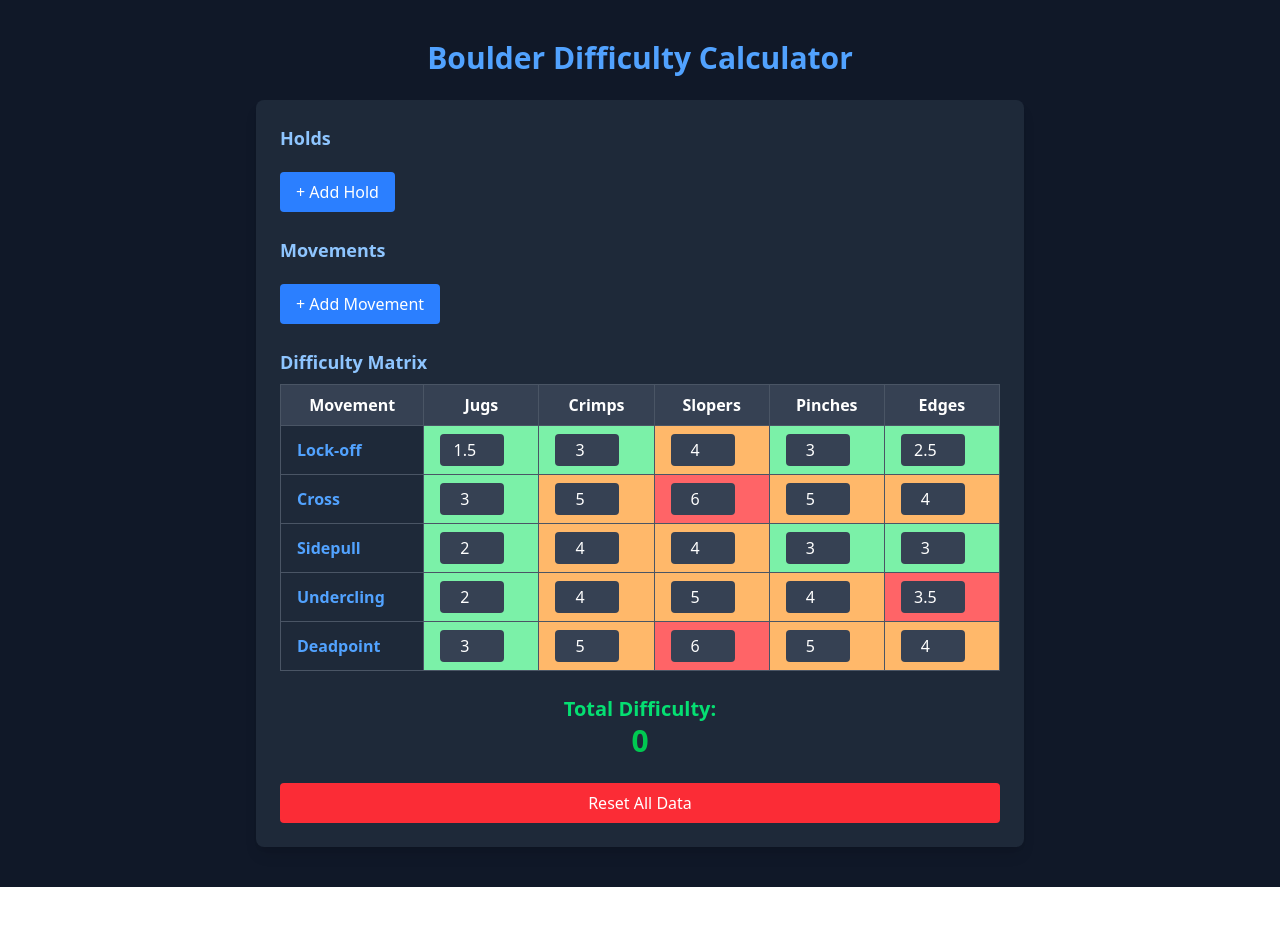
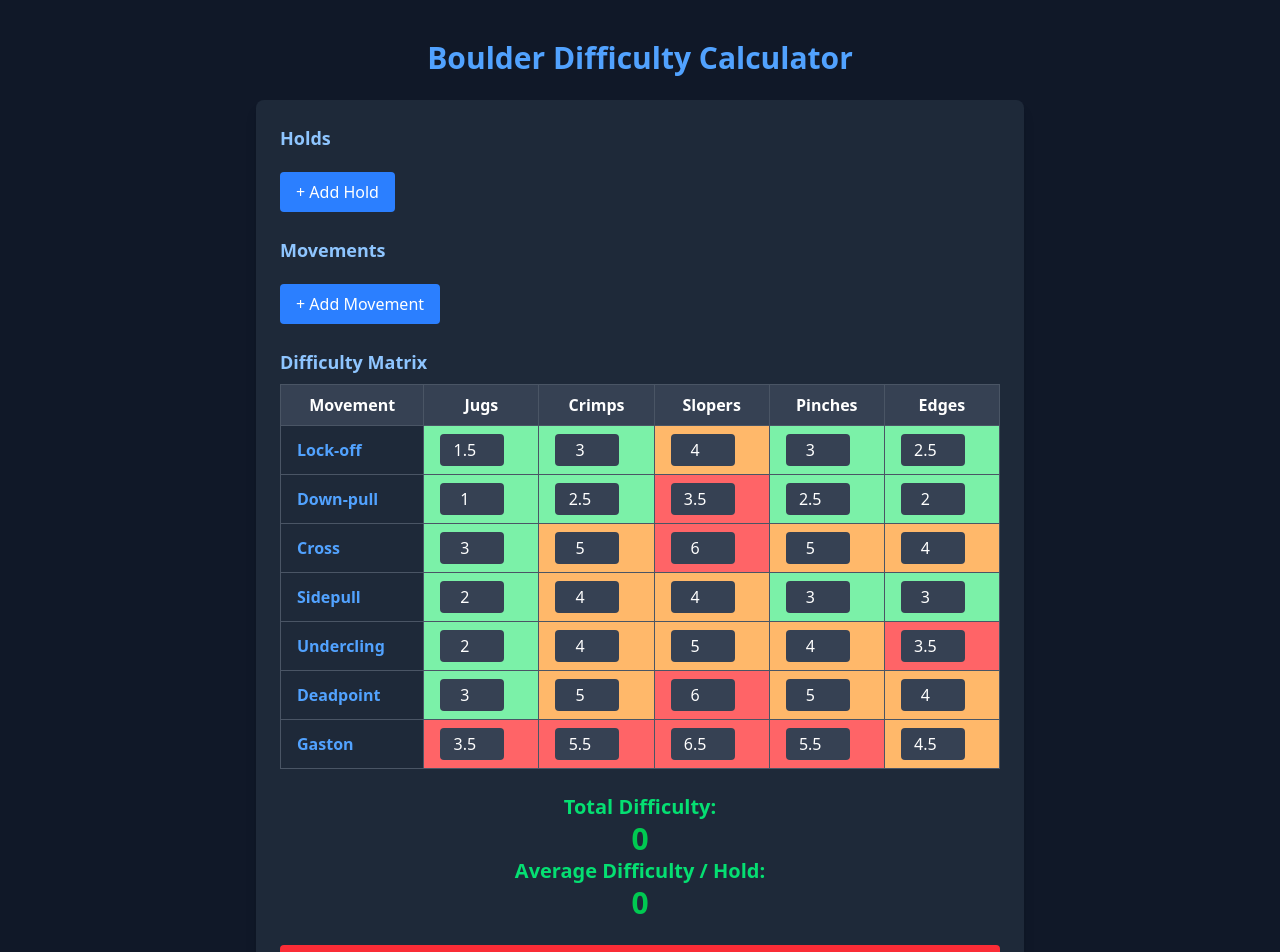
Before and after one commit to PierreSetKosaku/boulder-difficulty-calculator, a React (Vite) app: page / in a window 1280 px wide. Shown: the top 952 px of the page. Before the commit the page ends 887 px from the top, so only its background shows below. Built offline with nearby package versions, Linux system fonts and the light colour scheme.

Commit message:
Adding Down-pull + Gaston, added Average Difficulty per Hold

```diff
--- a/src/App.jsx
+++ b/src/App.jsx
@@ -9,10 +9,12 @@ function App() {
   const [movements, setMovements] = useState([]);
   const [matrix, setMatrix] = useState({
     "Lock-off": { Jugs: 1.5, Crimps: 3, Slopers: 4, Pinches: 3, Edges: 2.5 },
+    "Down-pull": { Jugs: 1, Crimps: 2.5, Slopers: 3.5, Pinches: 2.5, Edges: 2 },
     "Cross": { Jugs: 3, Crimps: 5, Slopers: 6, Pinches: 5, Edges: 4 },
     "Sidepull": { Jugs: 2, Crimps: 4, Slopers: 4, Pinches: 3, Edges: 3 },
     "Undercling": { Jugs: 2, Crimps: 4, Slopers: 5, Pinches: 4, Edges: 3.5 },
     "Deadpoint": { Jugs: 3, Crimps: 5, Slopers: 6, Pinches: 5, Edges: 4 },
+    "Gaston": { Jugs: 3.5, Crimps: 5.5, Slopers: 6.5, Pinches: 5.5, Edges: 4.5 },
   });
 
   const resetAll = () => {
@@ -20,10 +22,12 @@ function App() {
     setMovements([]);
     setMatrix({
       "Lock-off": { Jugs: 1.5, Crimps: 3, Slopers: 4, Pinches: 3, Edges: 2.5 },
+      "Down-pull": { Jugs: 1, Crimps: 2.5, Slopers: 3.5, Pinches: 2.5, Edges: 2 },
       "Cross": { Jugs: 3, Crimps: 5, Slopers: 6, Pinches: 5, Edges: 4 },
       "Sidepull": { Jugs: 2, Crimps: 4, Slopers: 4, Pinches: 3, Edges: 3 },
       "Undercling": { Jugs: 2, Crimps: 4, Slopers: 5, Pinches: 4, Edges: 3.5 },
       "Deadpoint": { Jugs: 3, Crimps: 5, Slopers: 6, Pinches: 5, Edges: 4 },
+      "Gaston": { Jugs: 3.5, Crimps: 5.5, Slopers: 6.5, Pinches: 5.5, Edges: 4.5 },
     });
   };
 
--- a/src/components/BoulderCalculator.jsx
+++ b/src/components/BoulderCalculator.jsx
@@ -18,10 +18,23 @@ function BoulderCalculator({ holds, movements, matrix }) {
       return totalDifficulty.toFixed(2);
     };
 
+    const calculateAvgDifficulty = () => {
+      if (holds.length < 2) return 0; // Prevents crashes when there are not enough holds
+
+      let totalDifficulty = calculateDifficulty();
+      let AvgDifficultyPerHold = 0;
+
+      AvgDifficultyPerHold = totalDifficulty / holds.length;
+
+      return AvgDifficultyPerHold.toFixed(2);
+    };
+
     return (
       <div className="mt-6 text-center">
         <h3 className="text-xl font-semibold text-green-400">Total Difficulty:</h3>
         <p className="text-3xl font-bold text-green-500">{calculateDifficulty()}</p>
+        <h3 className="text-xl font-semibold text-green-400">Average Difficulty / Hold:</h3>
+        <p className="text-3xl font-bold text-green-500">{calculateAvgDifficulty()}</p>
       </div>
     );
   }
--- a/src/components/MovementInput.jsx
+++ b/src/components/MovementInput.jsx
@@ -25,10 +25,12 @@ function MovementInput({ movements, setMovements, holds }) {
             className="p-1 bg-gray-700 text-white rounded"
           >
             <option value="Lock-off">Lock-off</option>
+            <option value="Down-pull">Down-pull</option>
             <option value="Cross">Cross</option>
             <option value="Sidepull">Sidepull</option>
             <option value="Undercling">Undercling</option>
             <option value="Deadpoint">Deadpoint</option>
+            <option value="Gaston">Gaston</option>
           </select>
         </div>
       ))}
```
